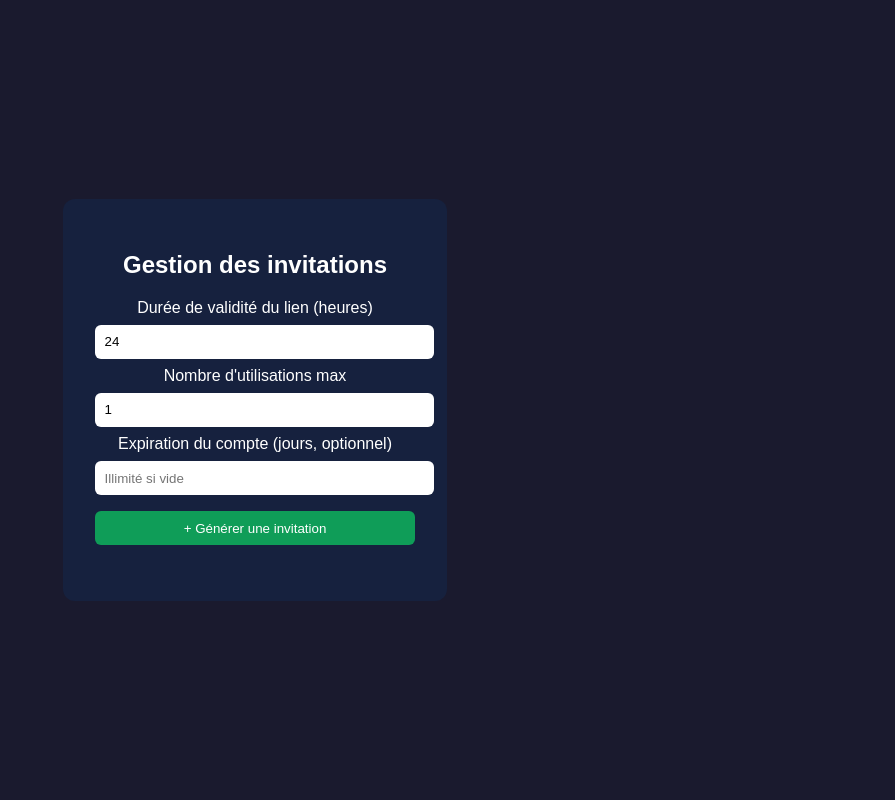
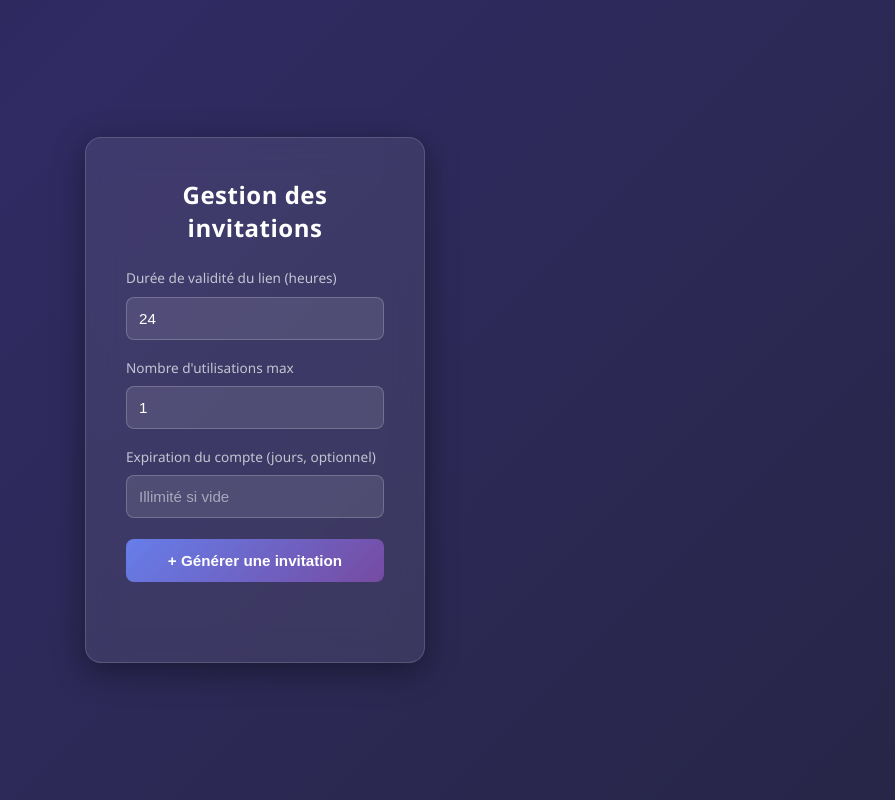
Before and after one commit to maximefontaine01-bit/jellyfin-invite-tool, a Flask app: page /admin in a window 1280 px wide. Shown: the whole page, without its empty margins (385-1280 px from the left). Run offline with Flask 3, Linux system fonts and the light colour scheme; the visitor is signed in with stand-in values (Sample User, id 1).

Commit message:
Update style.css

```diff
--- a/static/style.css
+++ b/static/style.css
@@ -1,9 +1,144 @@
-body { font-family: sans-serif; background: #1a1a2e; display: flex; justify-content: center; align-items: center; height: 100vh; margin: 0; }
-.card { background: #16213e; color: white; padding: 2rem; border-radius: 12px; width: 320px; text-align: center; }
-input, button { width: 100%; padding: 0.6rem; margin: 0.5rem 0; border-radius: 6px; border: none; }
-button { background: #0f9d58; color: white; cursor: pointer; }
-.error { color: #ff6b6b; }
-.badge { background: #0f9d58; padding: 2px 8px; border-radius: 4px; font-size: 0.8rem; }
-.badge.used { background: #666; }
-ul { list-style: none; padding: 0; text-align: left; }
-li { margin: 0.5rem 0; }
+* { box-sizing: border-box; }
+
+body {
+  margin: 0;
+  padding: 0;
+  min-height: 100vh;
+  display: flex;
+  justify-content: center;
+  align-items: center;
+  font-family: 'Segoe UI', system-ui, sans-serif;
+  background: linear-gradient(135deg, #0f0c29, #302b63, #24243e);
+  background-size: 200% 200%;
+  animation: gradientShift 12s ease infinite;
+}
+
+@keyframes gradientShift {
+  0% { background-position: 0% 50%; }
+  50% { background-position: 100% 50%; }
+  100% { background-position: 0% 50%; }
+}
+
+.card {
+  background: rgba(255, 255, 255, 0.08);
+  backdrop-filter: blur(16px);
+  -webkit-backdrop-filter: blur(16px);
+  border: 1px solid rgba(255, 255, 255, 0.15);
+  border-radius: 16px;
+  padding: 2.5rem;
+  width: 340px;
+  text-align: center;
+  box-shadow: 0 8px 32px rgba(0, 0, 0, 0.4);
+  color: #fff;
+  animation: fadeIn 0.6s ease;
+}
+
+@keyframes fadeIn {
+  from { opacity: 0; transform: translateY(10px); }
+  to { opacity: 1; transform: translateY(0); }
+}
+
+h2 {
+  margin-top: 0;
+  margin-bottom: 1.5rem;
+  font-weight: 600;
+  letter-spacing: 0.5px;
+}
+
+label {
+  display: block;
+  text-align: left;
+  font-size: 0.85rem;
+  color: rgba(255, 255, 255, 0.7);
+  margin: 0.8rem 0 0.3rem;
+}
+
+input {
+  width: 100%;
+  padding: 0.75rem;
+  margin: 0.3rem 0;
+  border-radius: 8px;
+  border: 1px solid rgba(255, 255, 255, 0.2);
+  background: rgba(255, 255, 255, 0.1);
+  color: #fff;
+  font-size: 0.95rem;
+  outline: none;
+  transition: border 0.3s ease, background 0.3s ease;
+}
+
+input::placeholder { color: rgba(255, 255, 255, 0.5); }
+
+input:focus {
+  border-color: #667eea;
+  background: rgba(255, 255, 255, 0.15);
+}
+
+button {
+  width: 100%;
+  padding: 0.8rem;
+  margin-top: 1rem;
+  border: none;
+  border-radius: 8px;
+  background: linear-gradient(135deg, #667eea, #764ba2);
+  color: white;
+  font-weight: 600;
+  font-size: 0.95rem;
+  cursor: pointer;
+  transition: transform 0.2s ease, box-shadow 0.2s ease;
+}
+
+button:hover {
+  transform: translateY(-2px);
+  box-shadow: 0 6px 20px rgba(102, 126, 234, 0.4);
+}
+
+.error {
+  background: rgba(255, 107, 107, 0.15);
+  border: 1px solid rgba(255, 107, 107, 0.4);
+  color: #ff8080;
+  padding: 0.6rem;
+  border-radius: 8px;
+  font-size: 0.85rem;
+  margin-bottom: 1rem;
+}
+
+ul {
+  list-style: none;
+  padding: 0;
+  text-align: left;
+  margin-top: 1.5rem;
+  max-height: 300px;
+  overflow-y: auto;
+}
+
+li {
+  background: rgba(255, 255, 255, 0.06);
+  border-radius: 8px;
+  padding: 0.7rem;
+  margin: 0.5rem 0;
+  font-size: 0.85rem;
+  display: flex;
+  justify-content: space-between;
+  align-items: center;
+}
+
+code {
+  background: rgba(255, 255, 255, 0.1);
+  padding: 2px 6px;
+  border-radius: 4px;
+  font-size: 0.8rem;
+  word-break: break-all;
+}
+
+.badge {
+  background: linear-gradient(135deg, #0f9d58, #0d7d45);
+  padding: 3px 10px;
+  border-radius: 20px;
+  font-size: 0.75rem;
+  white-space: nowrap;
+  margin-left: 0.5rem;
+}
+
+.badge.used {
+  background: rgba(255, 255, 255, 0.15);
+}
```
